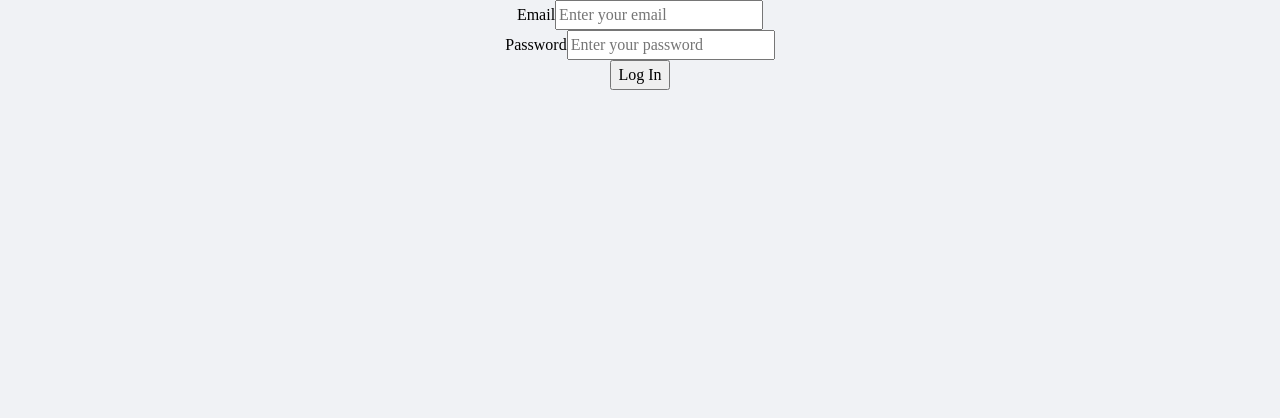
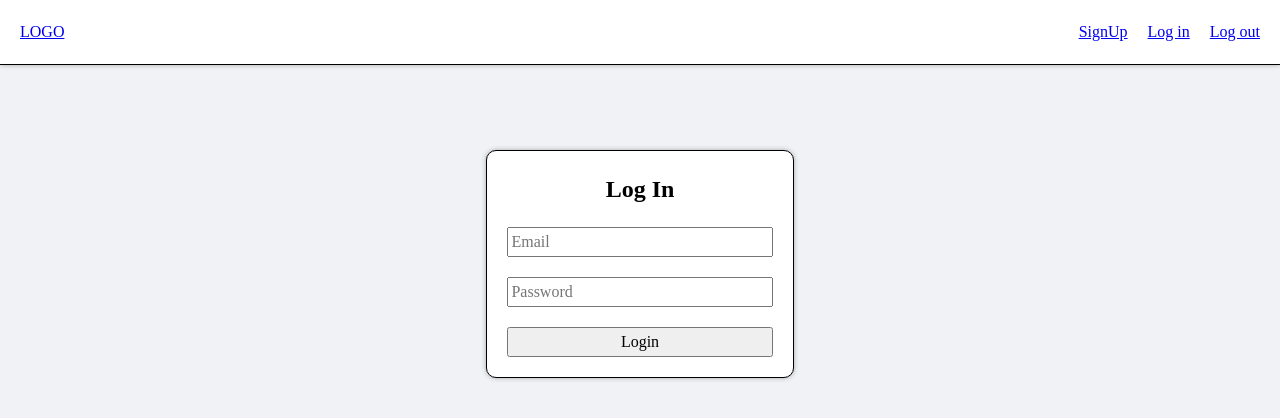
Before and after one commit to YaroslavKazeev/comm_prj_front, a React (Create React App) app: page /login in a window 1280 px wide. Shown: the top 418 px of the page. Built offline with nearby package versions, Linux system fonts and the light colour scheme.

Commit message:
login function is done

```diff
--- a/package.json
+++ b/package.json
@@ -7,6 +7,7 @@
     "@testing-library/react": "^13.4.0",
     "@testing-library/user-event": "^13.5.0",
     "axios": "^1.4.0",
+    "js-cookie": "^3.0.5",
     "react": "^18.2.0",
     "react-dom": "^18.2.0",
     "react-router-dom": "^6.14.1",
--- a/src/Components/FullPage.js
+++ b/src/Components/FullPage.js
@@ -16,6 +16,8 @@ const FullPage = () => {
     useEffect(() =>{
         axios.get(`http://localhost:5000/fullPage/${id}`)
             .then(result =>{
+                console.log(result)
+
                 let res= result.data.posts
                 setTitle(res.title)
                 setDesc(res.desc)
--- a/src/Components/LogInPage.js
+++ b/src/Components/LogInPage.js
@@ -1,27 +1,83 @@
-import React from 'react';
 
-const LogInPage = ({ error }) => {
-  return (
-    <div className="container">
-      <div className="form_wrapper">
-        <div className="logInForm">
-          <form action="/login" method="post" className="form_login">
-            <label htmlFor="email">Email</label>
-            <input className="login_input" type="email" name="email" id="email" placeholder="Enter your email" />
-            <br />
-            <label htmlFor="password">Password</label>
-            <input className="login_input" type="password" name="password" id="password" placeholder="Enter your password" />
-            <br />
-            <button type="submit" value="Login" className="logIn-btn">Log In</button>
-          </form>
-        </div>
-      </div>
+import React, {useState} from "react";
+import  {useNavigate} from "react-router-dom";
+import axios from "axios";
+import '../styles/loginPage.css'
 
-      <div>
-        <p className="errors">{error}</p>
-      </div>
-    </div>
-  );
+import Cookie from 'js-cookie';
+import Header from "./Header";
+const LogInPage = () => {
+    const navigate = useNavigate();
+
+    const [userEmail, setUserEmail] = useState('');
+    const [userPassword, setUserPassword] = useState('');
+    const [err, setErr] = useState('')
+
+    const userEmailChange = (e) =>{
+        setErr('')
+        setUserEmail(e.target.value)
+    };
+    const userPasswordChange = (e) =>{
+        setErr('')
+        setUserPassword(e.target.value)
+    };
+
+    const loginSubmit = (e) => {
+        e.preventDefault()
+        setErr('')
+        if (userEmail === '' || userPassword === '') {
+            setErr("Email is required")
+        } else if (userPassword === '') {
+            setErr("Password is required")
+        } else {
+            axios.post(`http://localhost:5000/login`, {
+                email: userEmail,
+                password: userPassword
+            })
+                .then(res => {
+                    console.log(res)
+
+                    if(res.data){
+                       localStorage.setItem('userInfo', res.data.user);
+                       Cookie.set('userToken', res.data.token)
+                       navigate('/')
+                   }else {
+                       setErr(res.data.error)
+                   }
+
+                })
+                .catch(err=>{
+                    console.log(err)
+
+                })
+        }
+
+
+    }
+
+    return(
+        <>
+            <Header />
+           <section className={'login_section'}>
+          <div className="container">
+              <div className="login_wrapper">
+                  <form onSubmit={loginSubmit} className="login_form">
+                      <h2>Log In</h2>
+                      <input type="email" name="email" placeholder="Email" onChange={userEmailChange}/>
+                      <input type="password" name="password" placeholder="Password" onChange={userPasswordChange} autoComplete="off" />
+                      < button onClick={loginSubmit} className="button">Login</button>
+                      {
+                          err ? <h5 className="error">{err}</h5> : null
+                      }
+                  </form>
+              </div>
+          </div>
+
+      </section>
+        </>
+
+    )
+
 };
 
 export default LogInPage;
--- /dev/null
+++ b/src/styles/loginPage.css
@@ -0,0 +1,26 @@
+.error {
+
+    margin: 10px auto 5px auto;
+    text-align: center;
+    font-size: 16px;
+
+
+}
+.login_section {
+    margin-top: 150px;
+}
+.login_form {
+    padding: 20px;
+    background-color: white;
+    margin: 50px auto 0 auto;
+    border-radius: 10px;
+    display: flex;
+    flex-direction: column;
+    gap: 20px;
+    width: 30%;
+    border: 1px solid #000;
+    box-shadow: 0 0 5px rgba(0, 0, 0, 0.3);
+    transition: transform 0.6s ease;
+
+
+}
```
Also changed, not shown: 1 other file (tests, documents, lock files or other folders).
